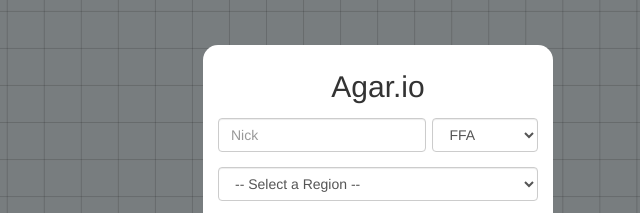
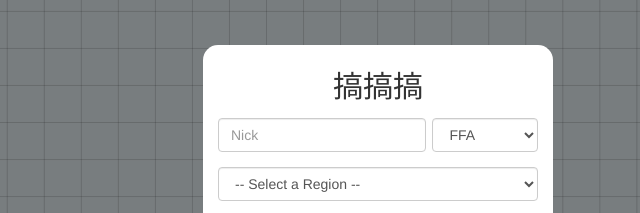
Before and after one commit to aragTeam/aragio, a plain HTML site: page static_file/index.html in a window 1280 px wide. Shown: the part 166-379 px from the top of the page, 262-902 px from the left. Drawn offline with Linux system fonts and the light colour scheme; no server answers.

Commit message:
gaogaogao

```diff
--- a/static_file/index.html
+++ b/static_file/index.html
@@ -23,7 +23,7 @@
 <div id="helloDialog" style="">
 <form role="form">
 <div class="form-group">
-<h2><center>Agar.io</center></h2>
+<h2><center>搞搞搞</center></h2>
 </div>
 <div class="form-group">
 <input id="nick" class="form-control" placeholder="Nick" maxlength="15"/>
```
